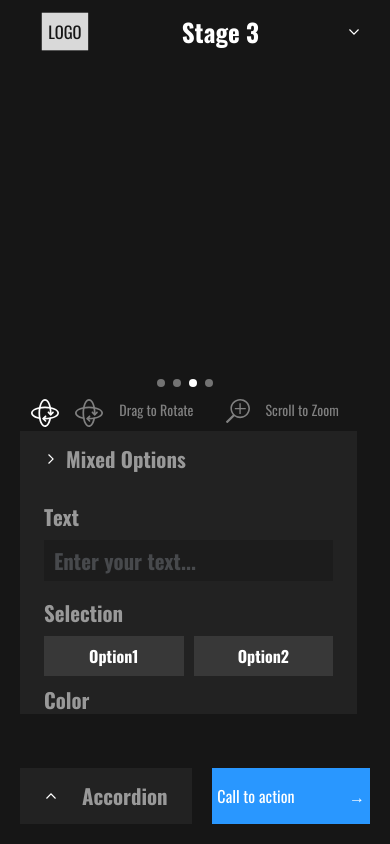
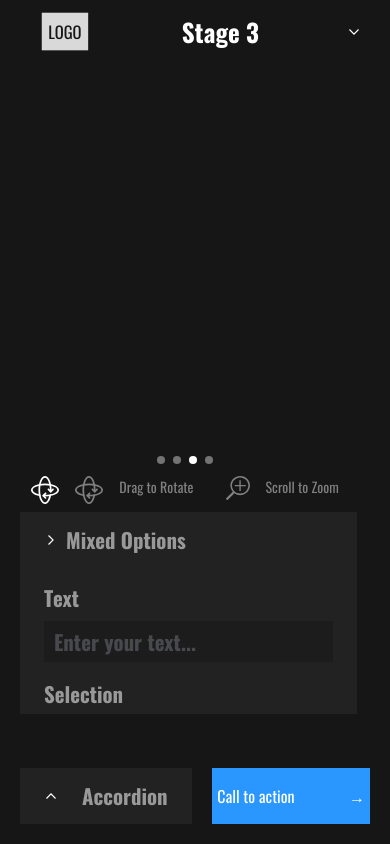
Before and after one commit to berekettussa123/color-builder, a React (Create React App) app: page /stage-three in a window 390 px wide. Built offline with nearby package versions, Linux system fonts and the light colour scheme; the HTML template or start-up script is replaced by a standard one.

Commit message:
doneeeelawswasasassaasJJJKAsss

```diff
--- a/src/views/components/ui/MainContainer.scss
+++ b/src/views/components/ui/MainContainer.scss
@@ -48,10 +48,10 @@
 
     .middle-container-menu {
       top: 600 !important;
-      max-height: 60px !important;
+      height: auto !important;
       // margin-top: 5rem !important;
       width: 100%;
-      height: auto;
+      height: 150px;
       padding-right: 20px;
       background-color: #161616;
     }
@@ -60,12 +60,11 @@
     .center-panel {
       // background-color: aliceblue;
       min-width: 100px !important;
-      // height: 10vh !important;
-      height: max-content;
-      margin-top: 25vh !important;
+      height: 10vh !important;
+      margin-top: 12rem !important;
       order: 1;
       z-index: 9000;
-      // margin-bottom: 3rem;
+      margin-bottom: 3rem;
       // z-index: 999999999999999999999;
     }
   }
@@ -95,7 +94,7 @@
 @media (max-width: 920px) {
   .hideLeftMenu {
     display: none;
-    z-index: -888;
+    z-index: -8888888888888888;
   }
   .left-panel {
     z-index: 33;
--- a/src/views/components/ui/OptionAccordion.scss
+++ b/src/views/components/ui/OptionAccordion.scss
@@ -84,7 +84,7 @@
       bottom: 5px !important;
       left: 1rem;
       // left: 0 !important;
-      width: 100% !important;
+      width: 92% !important;
       align-self: center;
       margin-left: 1px;
       // min-height: 50% !important;
```
